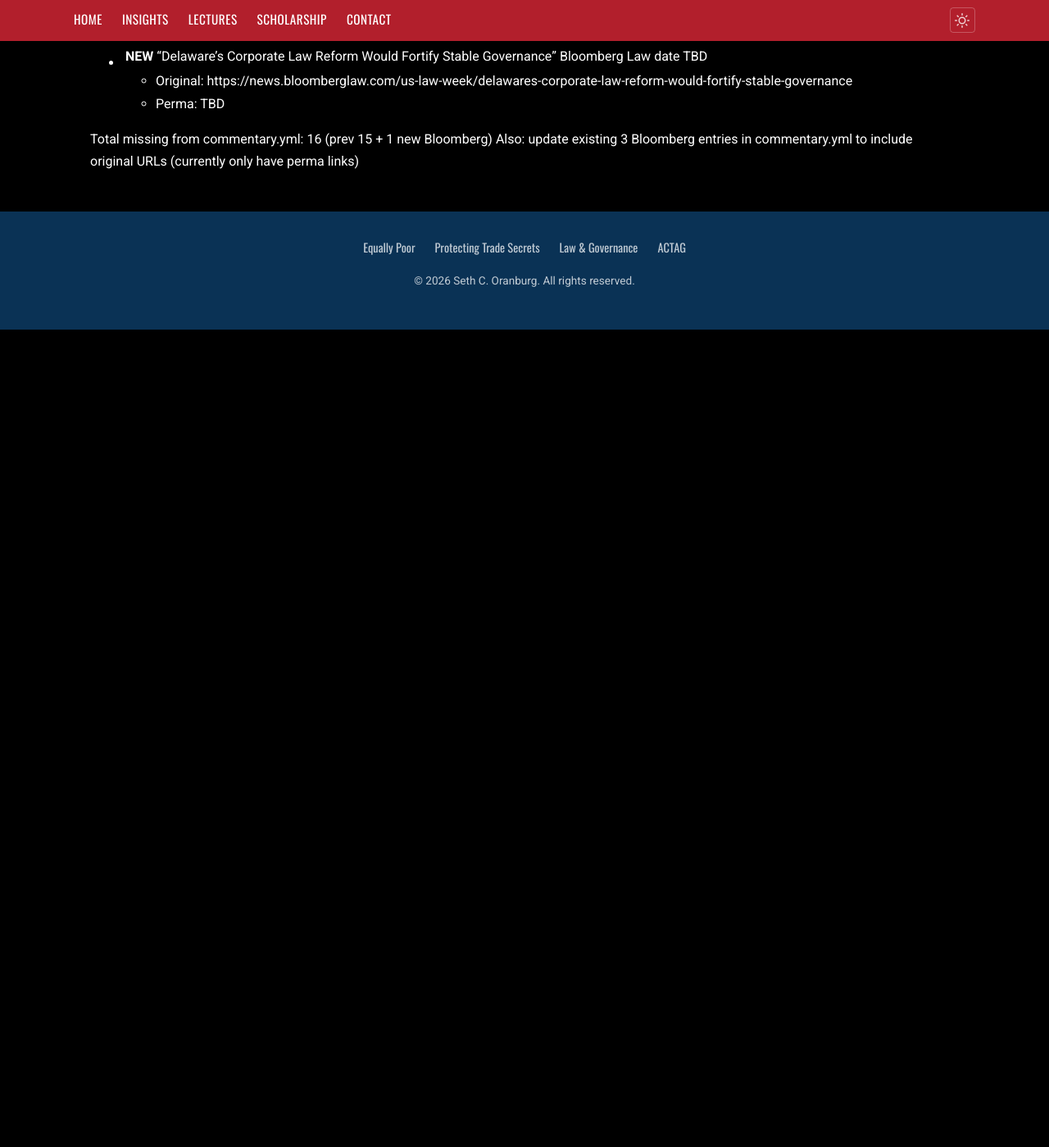
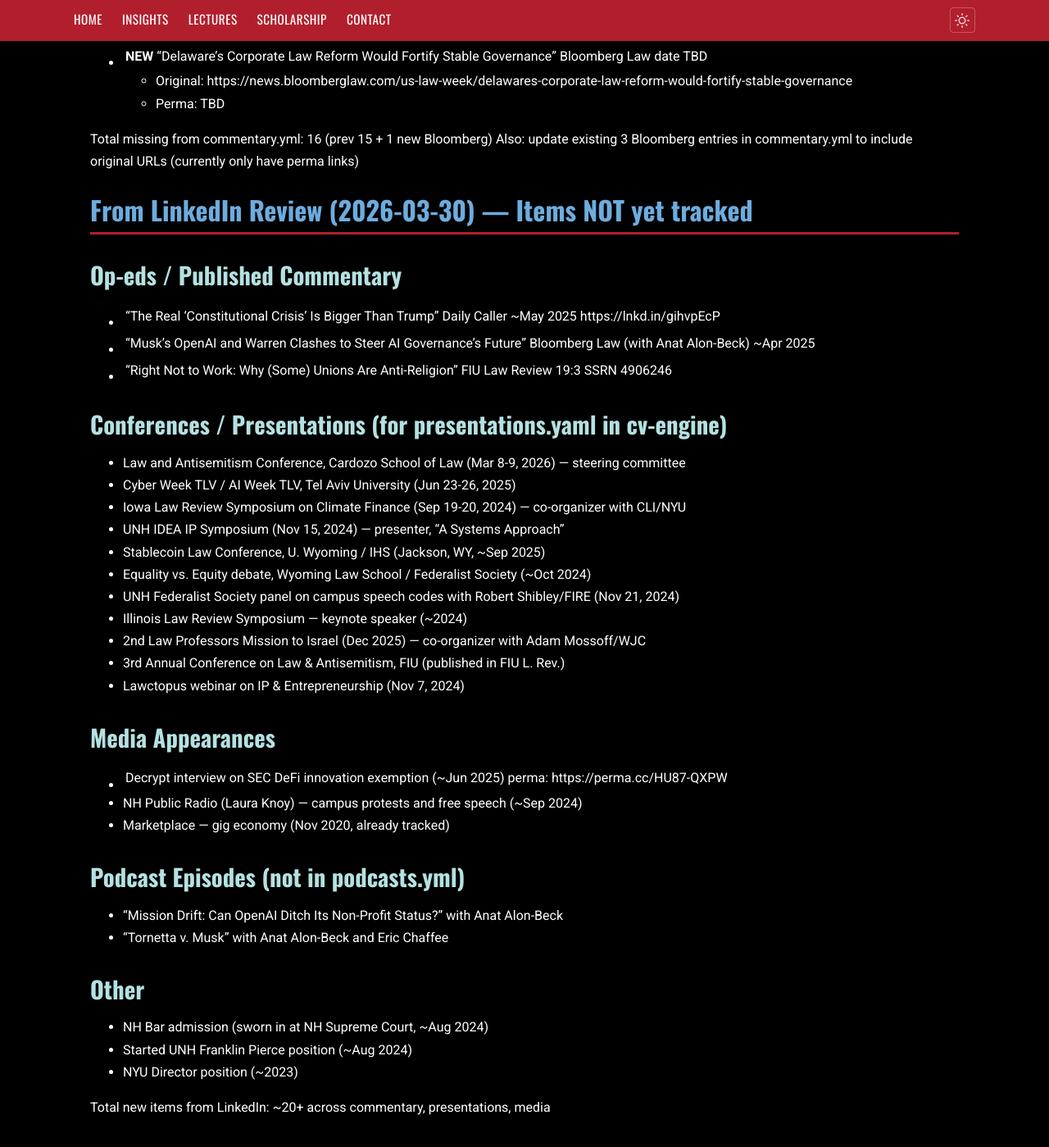
Before and after one commit to Oranburg/oranburg.github.io, a Jekyll site: the page built from new-style/perma-cc-links.md, in a window 1280 px wide and 1400 px high, scrolled down 2844 px. Shown: the whole window at 82% size. Built offline with Jekyll 4.4.1, drawn with Linux system fonts in a browser that asks for light colours; our own code applies the rules of GitHub Pages for plain Markdown files; before the commit the page ends 3246 px from its top, so only the background shows below that.

Commit message:
Add 20+ items from LinkedIn review to gap tracker
Op-eds: Daily Caller constitutional crisis, Bloomberg AI governance
with Alon-Beck, FIU Law Review Right Not to Work
Conferences: Cardozo antisemitism, Cyber Week TLV, Iowa climate
finance, Wyoming stablecoin, Illinois LR keynote, 11 more
Media: Decrypt interview, NH Public Radio
Podcast episodes: OpenAI mission drift, Tornetta v. Musk

Co-Authored-By: Claude Opus 4.6 (1M context) <noreply@anthropic.com>

```diff
--- a/new-style/perma-cc-links.md
+++ b/new-style/perma-cc-links.md
@@ -78,3 +78,39 @@ Total missing from commentary.yml: 15 (6 op-eds + 6 OBLB + 2 CLS Blue Sky + 1 te
 
 Total missing from commentary.yml: 16 (prev 15 + 1 new Bloomberg)
 Also: update existing 3 Bloomberg entries in commentary.yml to include original URLs (currently only have perma links)
+
+## From LinkedIn Review (2026-03-30) — Items NOT yet tracked
+
+### Op-eds / Published Commentary
+- "The Real 'Constitutional Crisis' Is Bigger Than Trump" | Daily Caller | ~May 2025 | https://lnkd.in/gihvpEcP
+- "Musk's OpenAI and Warren Clashes to Steer AI Governance's Future" | Bloomberg Law (with Anat Alon-Beck) | ~Apr 2025
+- "Right Not to Work: Why (Some) Unions Are Anti-Religion" | FIU Law Review 19:3 | SSRN 4906246
+
+### Conferences / Presentations (for presentations.yaml in cv-engine)
+- Law and Antisemitism Conference, Cardozo School of Law (Mar 8-9, 2026) — steering committee
+- Cyber Week TLV / AI Week TLV, Tel Aviv University (Jun 23-26, 2025)
+- Iowa Law Review Symposium on Climate Finance (Sep 19-20, 2024) — co-organizer with CLI/NYU
+- UNH IDEA IP Symposium (Nov 15, 2024) — presenter, "A Systems Approach"
+- Stablecoin Law Conference, U. Wyoming / IHS (Jackson, WY, ~Sep 2025)
+- Equality vs. Equity debate, Wyoming Law School / Federalist Society (~Oct 2024)
+- UNH Federalist Society panel on campus speech codes with Robert Shibley/FIRE (Nov 21, 2024)
+- Illinois Law Review Symposium — keynote speaker (~2024)
+- 2nd Law Professors Mission to Israel (Dec 2025) — co-organizer with Adam Mossoff/WJC
+- 3rd Annual Conference on Law & Antisemitism, FIU (published in FIU L. Rev.)
+- Lawctopus webinar on IP & Entrepreneurship (Nov 7, 2024)
+
+### Media Appearances
+- Decrypt interview on SEC DeFi innovation exemption (~Jun 2025) | perma: https://perma.cc/HU87-QXPW
+- NH Public Radio (Laura Knoy) — campus protests and free speech (~Sep 2024)
+- Marketplace — gig economy (Nov 2020, already tracked)
+
+### Podcast Episodes (not in podcasts.yml)
+- "Mission Drift: Can OpenAI Ditch Its Non-Profit Status?" with Anat Alon-Beck
+- "Tornetta v. Musk" with Anat Alon-Beck and Eric Chaffee
+
+### Other
+- NH Bar admission (sworn in at NH Supreme Court, ~Aug 2024)
+- Started UNH Franklin Pierce position (~Aug 2024)
+- NYU Director position (~2023)
+
+Total new items from LinkedIn: ~20+ across commentary, presentations, media
```
